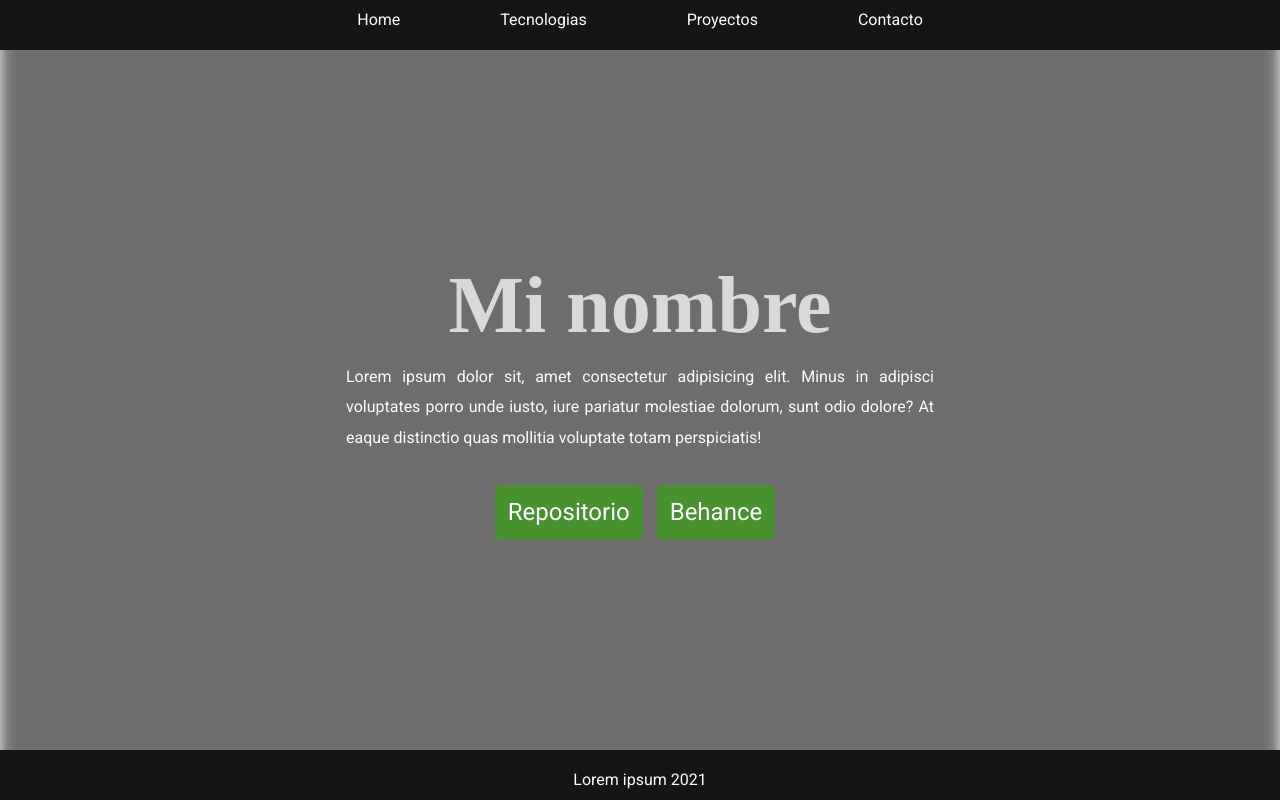
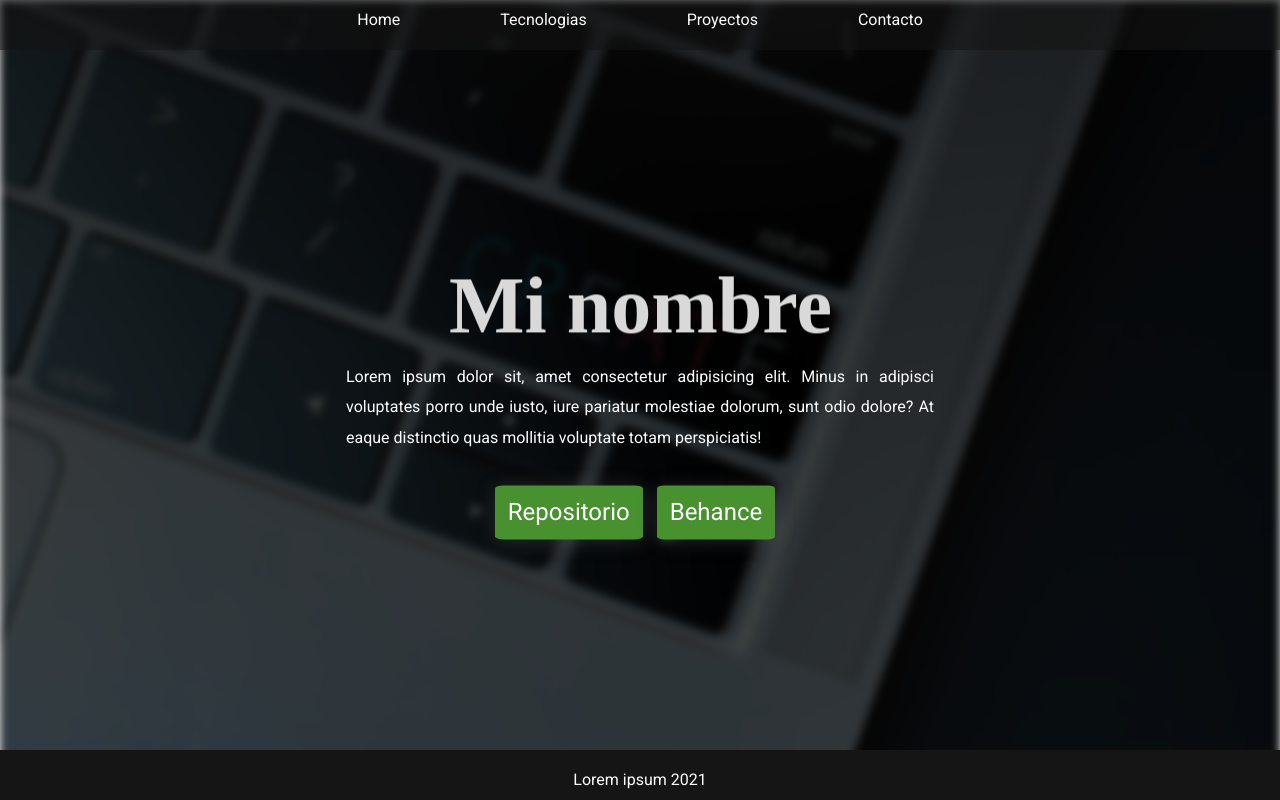
Before and after one commit to Laurarw/ProyectoDW, a plain HTML site: page index.html in a window 1280 px wide. Shown: the top 800 px of the page. Drawn offline with nearby package versions, Linux system fonts and the light colour scheme; a web font is replaced by a local one.

Commit message:
animate y transform

```diff
--- a/css/style.css
+++ b/css/style.css
@@ -20,13 +20,16 @@
 
     .imagen-fondo {
         position: relative;
-        background-image: linear-gradient(0deg, rgba(0, 0, 0, 0.56), rgba(0, 0, 0, 0.56)), url(./images/home.jpg);
+        /* background-image: linear-gradient(0deg, rgba(0, 0, 0, 0.56), rgba(0, 0, 0, 0.56)), url(./images/home.jpg); */
+        background-image: linear-gradient(
+            0deg, rgb(0 0 0 / 73%), rgb(0 0 0 / 83%)), url("../images/home.jpg");
+
         background-position: center;
         background-repeat: no-repeat;
         background-size: cover;
         width: 100%;
         height: 100vh;
-        filter: blur(8px);
+        filter: blur(4px);
     }
 
     header {
@@ -36,13 +39,12 @@
         width: 100%;
         height: 50px;
         padding-top: 10px;
-        background: rgba(21, 21, 21);
-        z-index: 1;
+        background: rgb(21 21 21 / 56%);
+        z-index: 3;
     }
 
     header nav ul {
         display: flex;
-        flex-direction: row;
         flex-wrap: wrap;
         justify-content: center;
         align-items: center;
@@ -57,6 +59,14 @@
         text-decoration: none;
         padding: 50px;
     }
+    nav li {
+        transition: all 1s;
+    }
+    nav li:hover {
+        transform: scale(1.5);
+
+    }
+
     /* CONTENT */
 
     .sectionHome {
--- a/index.html
+++ b/index.html
@@ -9,7 +9,10 @@
 
     <link href="https://fonts.googleapis.com/css2?family=Alegreya+SC&family=Kalam:wght@300&family=Roboto&display=swap" rel="stylesheet">
 
-
+    <link
+      rel="stylesheet"
+      href="https://cdnjs.cloudflare.com/ajax/libs/animate.css/4.1.1/animate.min.css"
+    />
 
 
     <link rel="stylesheet" href="css/style.css" />
@@ -32,7 +35,7 @@
     <div id="home" class="imagen-fondo"></div>
 
     <section  class="sectionHome">
-      <h1>Mi nombre</h1>
+      <h1 class="animate__animated animate__flipInX">Mi nombre</h1>
       <p>
         Lorem ipsum dolor sit, amet consectetur adipisicing elit. Minus in
         adipisci voluptates porro unde iusto, iure pariatur molestiae dolorum,
```
